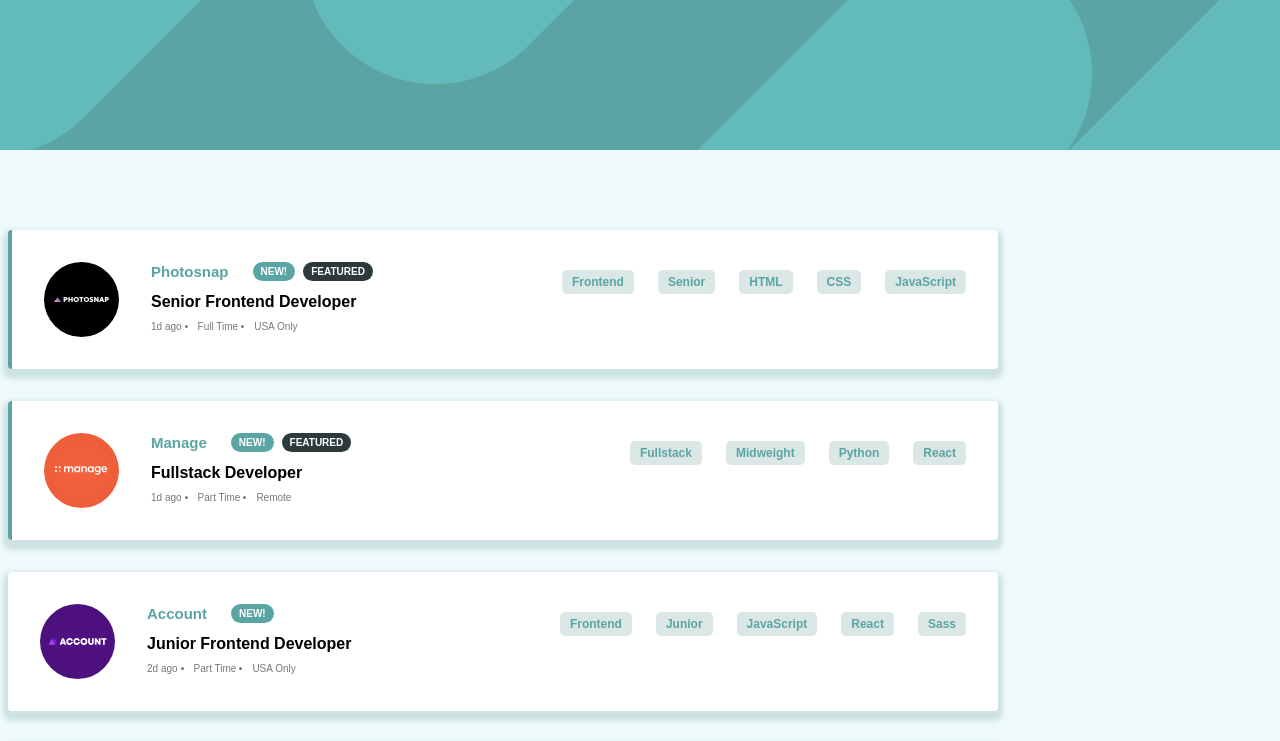
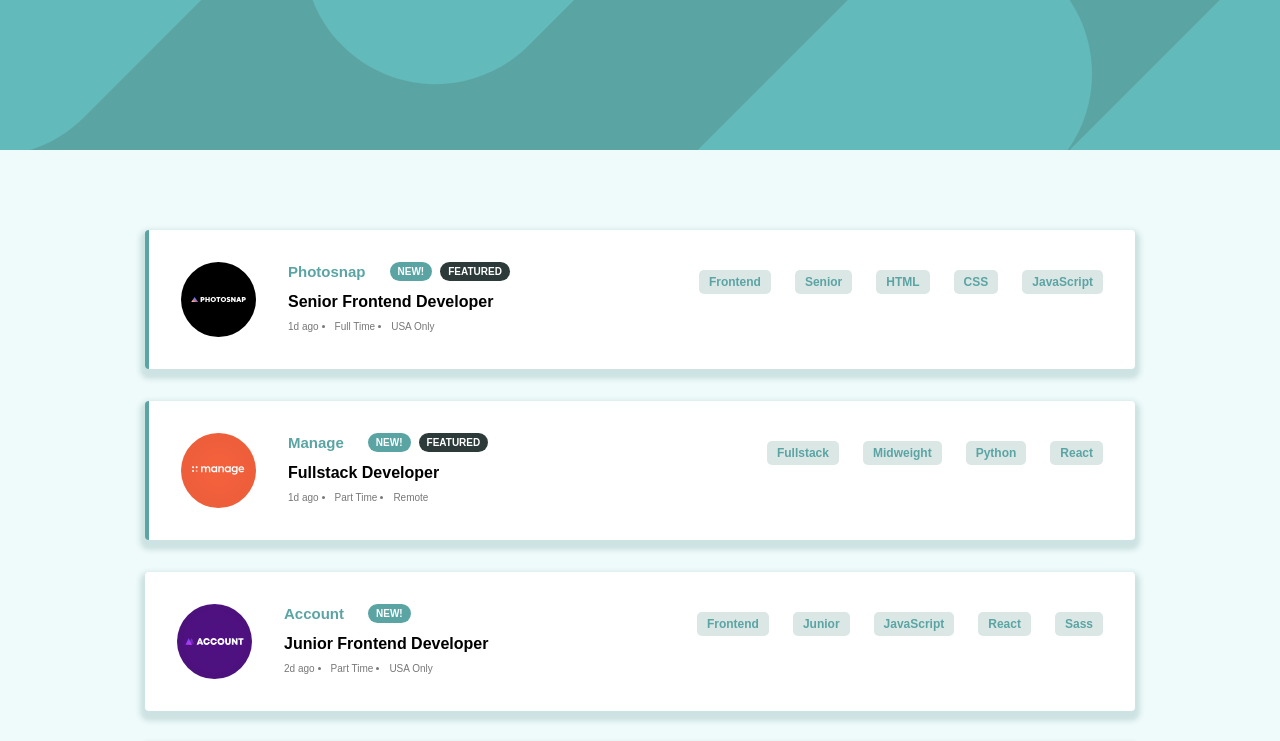
Before and after one commit to dhillman1989/fem-job-listings, a React (Create React App) app: page / in a window 1280 px wide. Shown: the top 741 px of the page. Built offline with nearby package versions, Linux system fonts and the light colour scheme.

Commit message:
fix margins

```diff
--- a/src/css/main.css
+++ b/src/css/main.css
@@ -30,7 +30,7 @@ body {
 }
 
 .listings {
-  margin: 5rem 0.5rem;
+  margin: 5rem auto;
 }
 
 @media only screen and (min-width: 990px) {
--- a/src/sass/base/_base.scss
+++ b/src/sass/base/_base.scss
@@ -29,7 +29,7 @@ body {
   margin: -5rem auto 0 auto;
 }
 .listings {
-  margin: 5rem 0.5rem;
+  margin: 5rem auto;
 }
 
 @media only screen and (min-width: 990px) {
```
